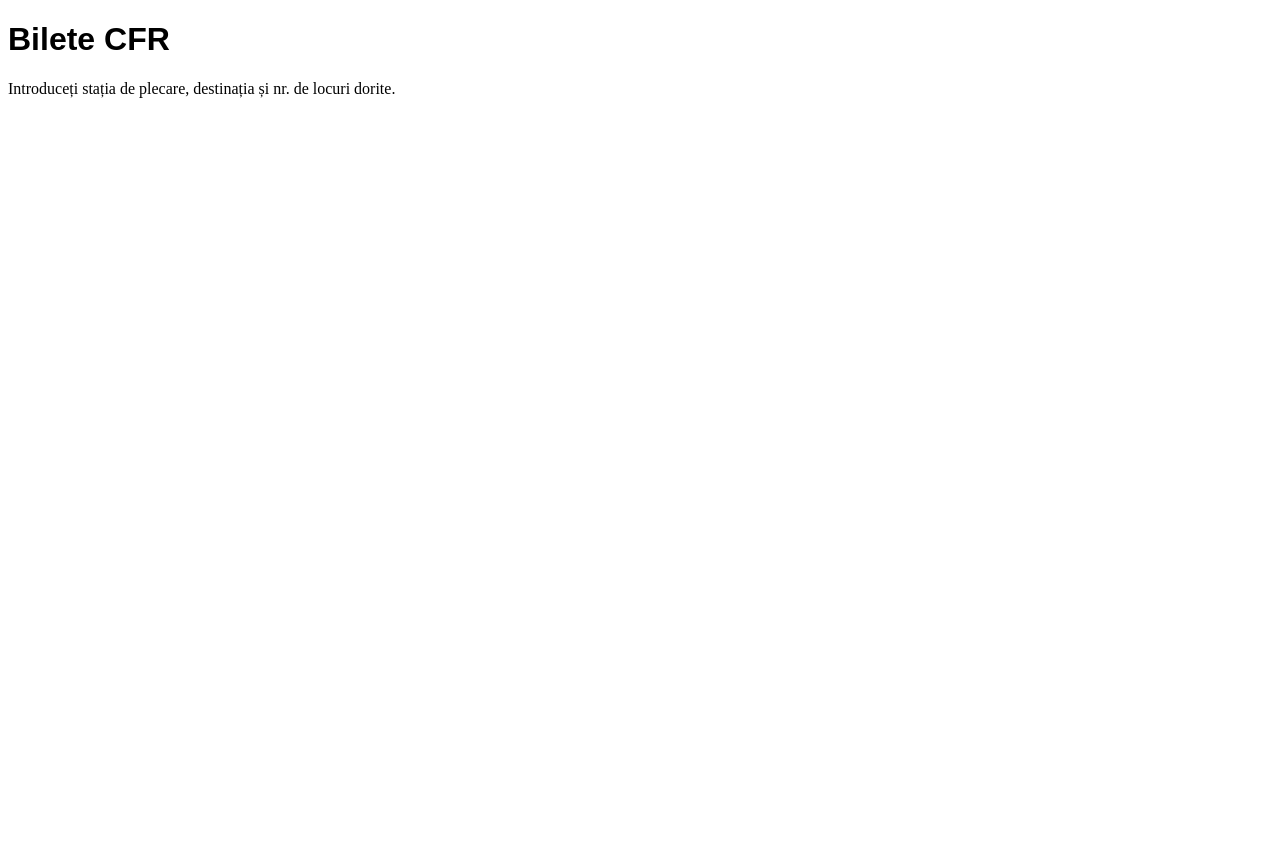
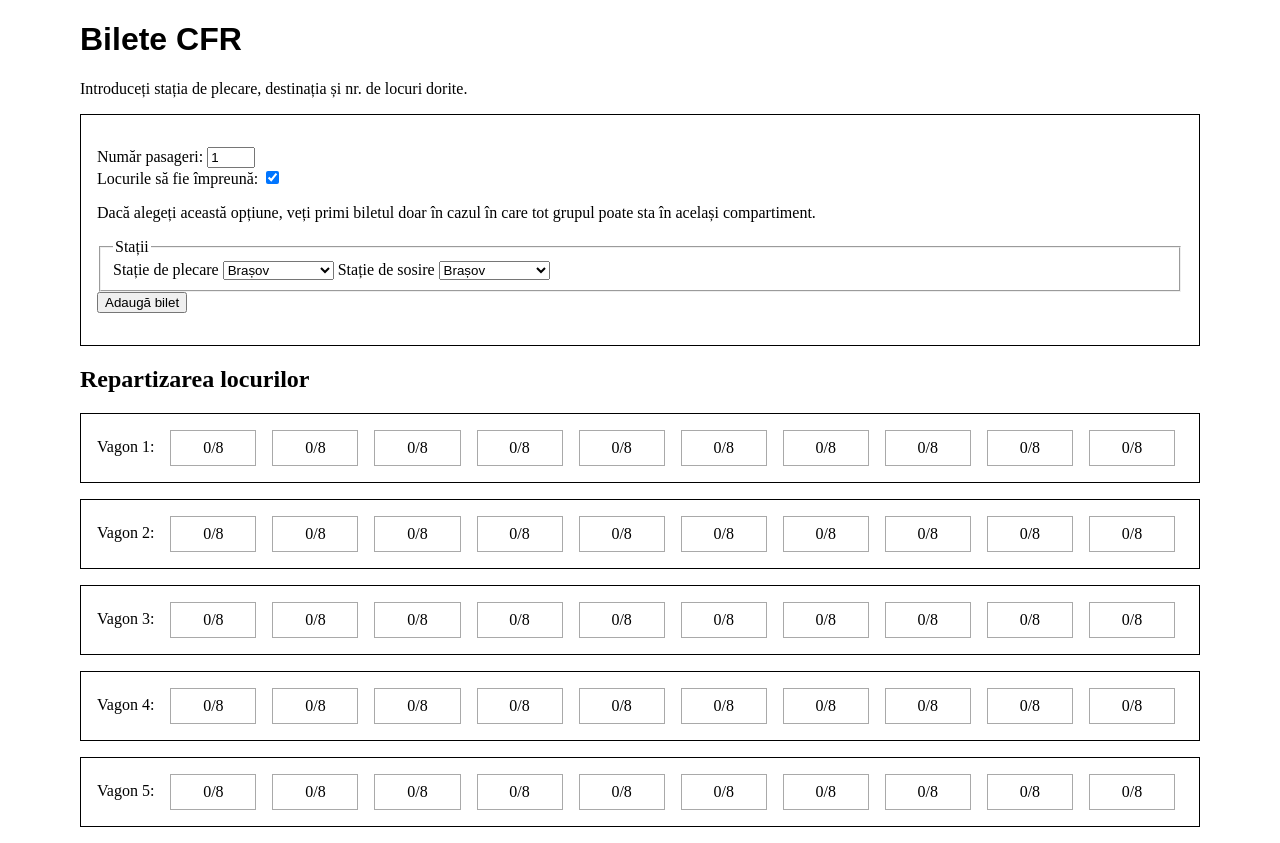
Before and after one commit to Treefold/Bilete-CFR, a plain HTML site: page index.html in a window 1280 px wide. Before the commit the page ends 800 px from the top, so only its background shows below. Drawn offline with Linux system fonts and the light colour scheme.

Commit message:
Add basic UI for tickets

```diff
--- a/index.html
+++ b/index.html
@@ -2,14 +2,60 @@
 <html lang="ro-RO">
     <head>
         <meta charset="UTF-8"/>
+        <meta name="viewport" content="width=device-width, initial-scale=1.0"/>
 
         <title>Bilete CFR</title>
 
         <link rel="stylesheet" media="all" href="main.css"/>
-        <script src="main.js"></script>
+        <script defer src="main.js"></script>
+        <script defer src="ui.js"></script>
     </head>
     <body>
         <h1>Bilete CFR</h1>
         <p>Introduceți stația de plecare, destinația și nr. de locuri dorite.</p>
+        <form onsubmit="return false;">
+            <div>
+                <label for="persons">Număr pasageri:</label>
+                <input id="persons" type="number" min="1" max="5" value="1"/>
+            </div>
+            <div>
+                <label for="group-together">Locurile să fie împreună:</label>
+                <input id="group-together" type="checkbox" checked="true"/>
+                <p>Dacă alegeți această opțiune, veți primi biletul doar în cazul în care tot grupul poate sta în același compartiment.</p>
+            </div>
+            <fieldset>
+                <legend>Stații</legend>
+                <label for="departure-station">Stație de plecare</label>
+                <select id="departure-station">
+                    <option value="0">Brașov</option>
+                    <option value="1">Predeal</option>
+                    <option value="2">Azuga</option>
+                    <option value="3">Bușteni</option>
+                    <option value="4">Sinaia</option>
+                    <option value="5">Câmpina</option>
+                    <option value="6">Ploiești Vest</option>
+                    <option value="7">București Nord</option>
+                </select>
+
+                <label for="arrival-station">Stație de sosire</label>
+                <select id="arrival-station">
+                    <option value="0">Brașov</option>
+                    <option value="1">Predeal</option>
+                    <option value="2">Azuga</option>
+                    <option value="3">Bușteni</option>
+                    <option value="4">Sinaia</option>
+                    <option value="5">Câmpina</option>
+                    <option value="6">Ploiești Vest</option>
+                    <option value="7">București Nord</option>
+                </select>
+            </fieldset>
+
+            <input type="submit" value="Adaugă bilet"/>
+        </form>
+        <section>
+            <h2>Repartizarea locurilor</h2>
+
+            <div id="train"></div>
+        </section>
     </body>
 </html>
--- a/main.css
+++ b/main.css
@@ -1,7 +1,48 @@
 * {
     box-sizing: border-box;
+}
+
+body {
+    max-width: 70em;
+    margin: 0 auto;
 }
 
 h1 {
     font-family: sans-serif;
 }
+
+form {
+    border: 1px solid black;
+    padding: 2em 1em;
+}
+
+form div label {
+    text-align: center;
+}
+
+#train {
+    width: 100%;
+}
+
+.wagon {
+    border: 1px solid black;
+    display: flex;
+    flex-wrap: wrap;
+    margin-bottom: 1em;
+    padding: 1em 0.5em 0 1em;
+    text-align: center;
+    vertical-align: middle;
+}
+
+.wagon span {
+    padding: 0.5em 0;
+    margin-right: 1em;
+}
+
+.compartment {
+    flex-grow: 1;
+    border: 1px solid darkgray;
+    min-width: 3em;
+    max-width: 10em;
+    margin-bottom: 1em;
+}
--- a/main.js
+++ b/main.js
@@ -1 +1,10 @@
+const STATIONS = [
+    "Brașov", "Predeal", "Azuga", "Bușteni",
+    "Sinaia", "Câmpina", "Ploiești Vest", "București Nord",
+];
+
+const WAGON_COUNT = 5;
+const COMPARTMENTS_PER_WAGON = 10;
+const COMPARTMENT_CAPACITY = 8;
+
 console.log("Hello world!")
--- /dev/null
+++ b/ui.js
@@ -0,0 +1,18 @@
+const train = document.getElementById("train");
+for (let i = 0; i < WAGON_COUNT; ++i) {
+    const wagon = document.createElement("div");
+    wagon.className = "wagon";
+
+    const wagonNumber = document.createElement("span");
+    wagonNumber.textContent = "Vagon " + (i + 1) + ":";
+    wagon.appendChild(wagonNumber);
+
+    for (let j = 0; j < COMPARTMENTS_PER_WAGON; ++j) {
+        const compartment = document.createElement("span");
+        compartment.className = "compartment";
+        compartment.textContent = "0/" + COMPARTMENT_CAPACITY;
+        wagon.appendChild(compartment);
+    }
+
+    train.appendChild(wagon);
+}
```
